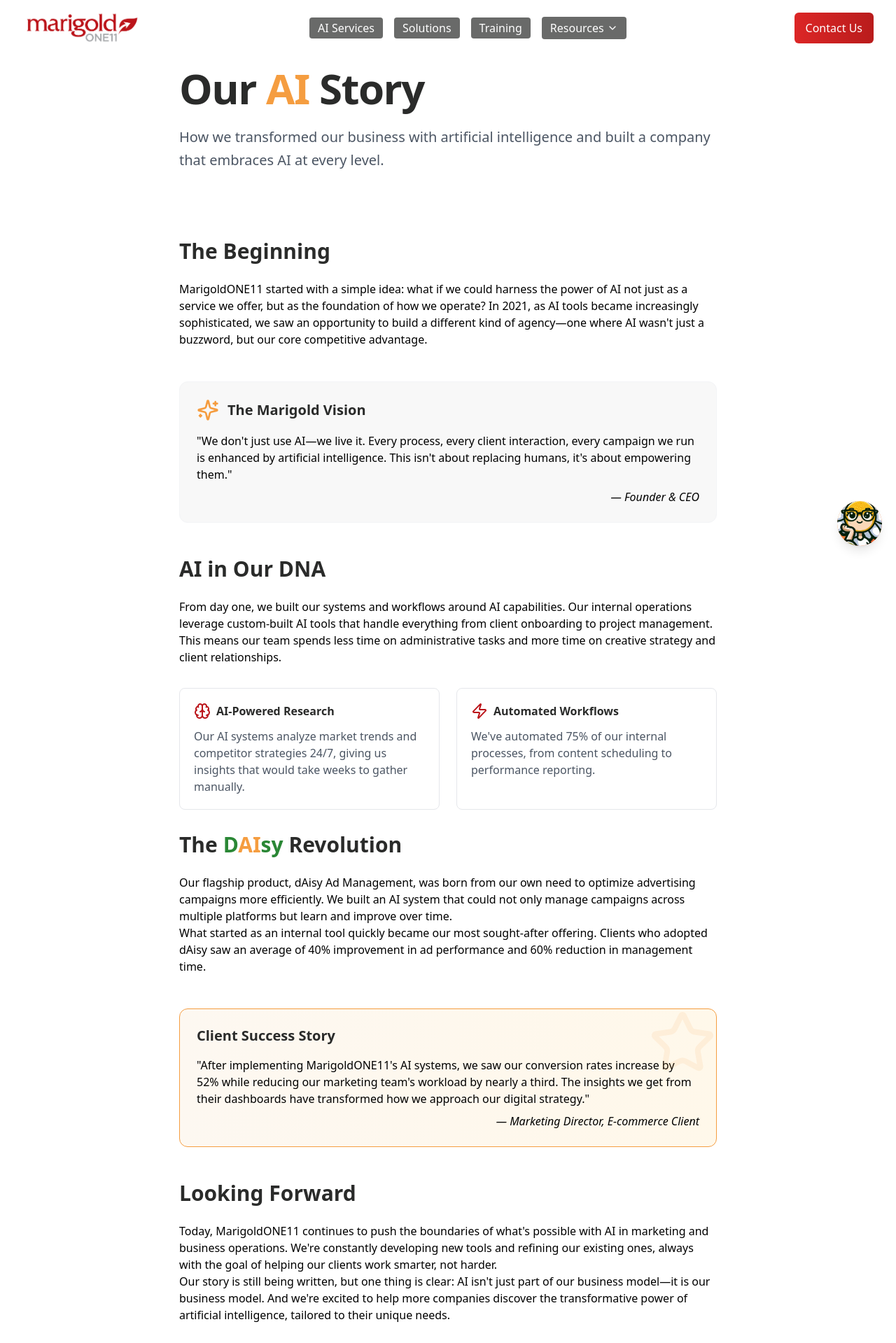
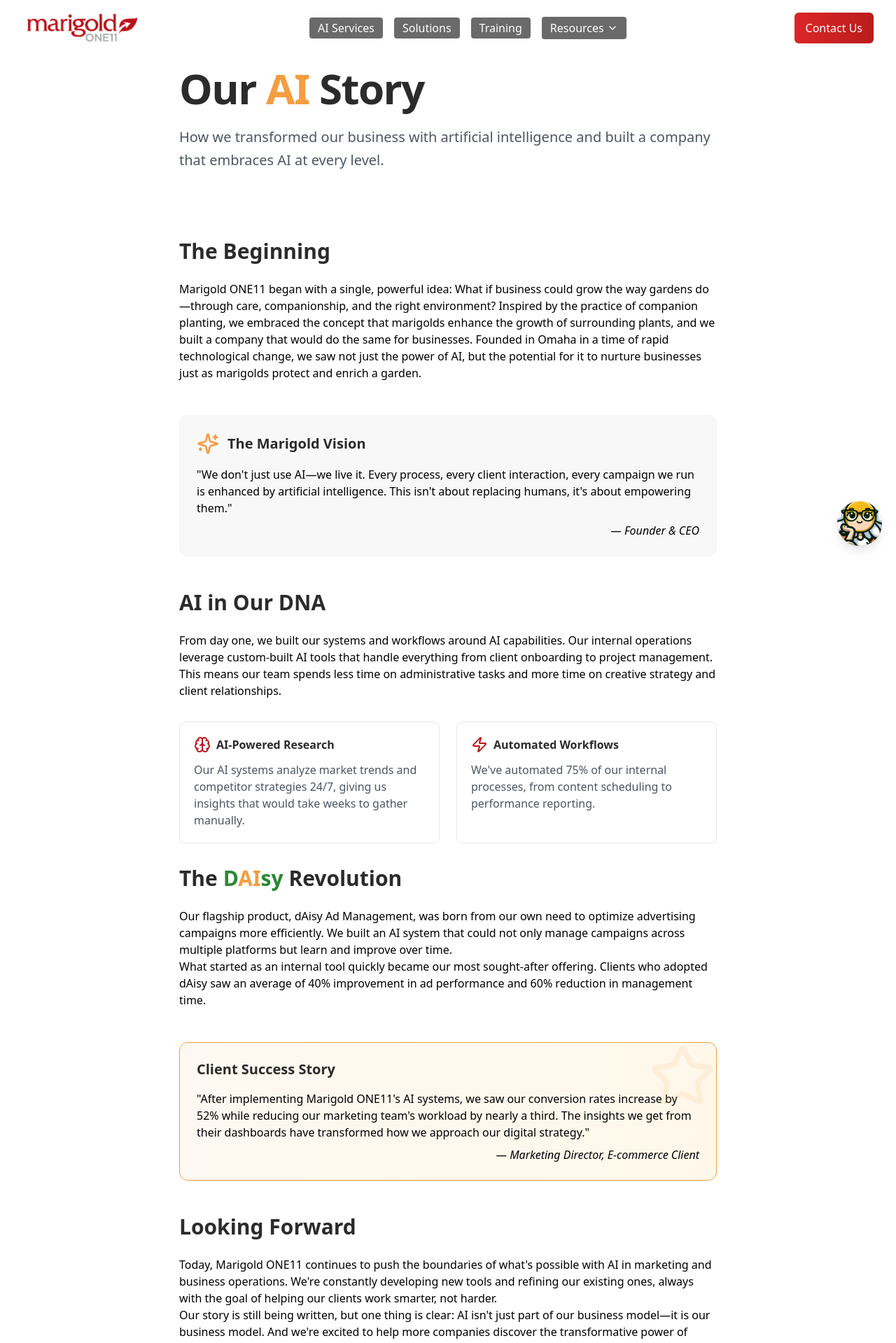
Before and after one commit to jacob-mcp-adaptwus/marigold, a React (Create React App) app: page /our-ai-story in a window 1280 px wide. Shown: the top 1919 px of the page at 70% size. Built offline with nearby package versions, Linux system fonts and the light colour scheme.

Commit message:
Update Our AI Story page with new content and consistent branding

```diff
--- a/src/pages/OurAIStoryPage.tsx
+++ b/src/pages/OurAIStoryPage.tsx
@@ -20,7 +20,7 @@
   // Section 1: Beginning
   section1: {
     title: "The Beginning",
-    content: "MarigoldONE11 started with a simple idea: what if we could harness the power of AI not just as a service we offer, but as the foundation of how we operate? In 2021, as AI tools became increasingly sophisticated, we saw an opportunity to build a different kind of agency—one where AI wasn't just a buzzword, but our core competitive advantage."
+    content: "Marigold ONE11 began with a single, powerful idea: What if business could grow the way gardens do—through care, companionship, and the right environment? Inspired by the practice of companion planting, we embraced the concept that marigolds enhance the growth of surrounding plants, and we built a company that would do the same for businesses.\n\nFounded in Omaha in a time of rapid technological change, we saw not just the power of AI, but the potential for it to nurture businesses just as marigolds protect and enrich a garden."
   },
 
   // Vision callout
@@ -60,14 +60,14 @@
   // Client testimonial
   testimonial: {
     title: "Client Success Story",
-    quote: "After implementing MarigoldONE11's AI systems, we saw our conversion rates increase by 52% while reducing our marketing team's workload by nearly a third. The insights we get from their dashboards have transformed how we approach our digital strategy.",
+    quote: "After implementing Marigold ONE11's AI systems, we saw our conversion rates increase by 52% while reducing our marketing team's workload by nearly a third. The insights we get from their dashboards have transformed how we approach our digital strategy.",
     attribution: "— Marketing Director, E-commerce Client"
   },
 
   // Section 4: Looking Forward
   section4: {
     title: "Looking Forward",
-    content1: "Today, MarigoldONE11 continues to push the boundaries of what's possible with AI in marketing and business operations. We're constantly developing new tools and refining our existing ones, always with the goal of helping our clients work smarter, not harder.",
+    content1: "Today, Marigold ONE11 continues to push the boundaries of what's possible with AI in marketing and business operations. We're constantly developing new tools and refining our existing ones, always with the goal of helping our clients work smarter, not harder.",
     content2: "Our story is still being written, but one thing is clear: AI isn't just part of our business model—it is our business model. And we're excited to help more companies discover the transformative power of artificial intelligence, tailored to their unique needs."
   },
 
```
